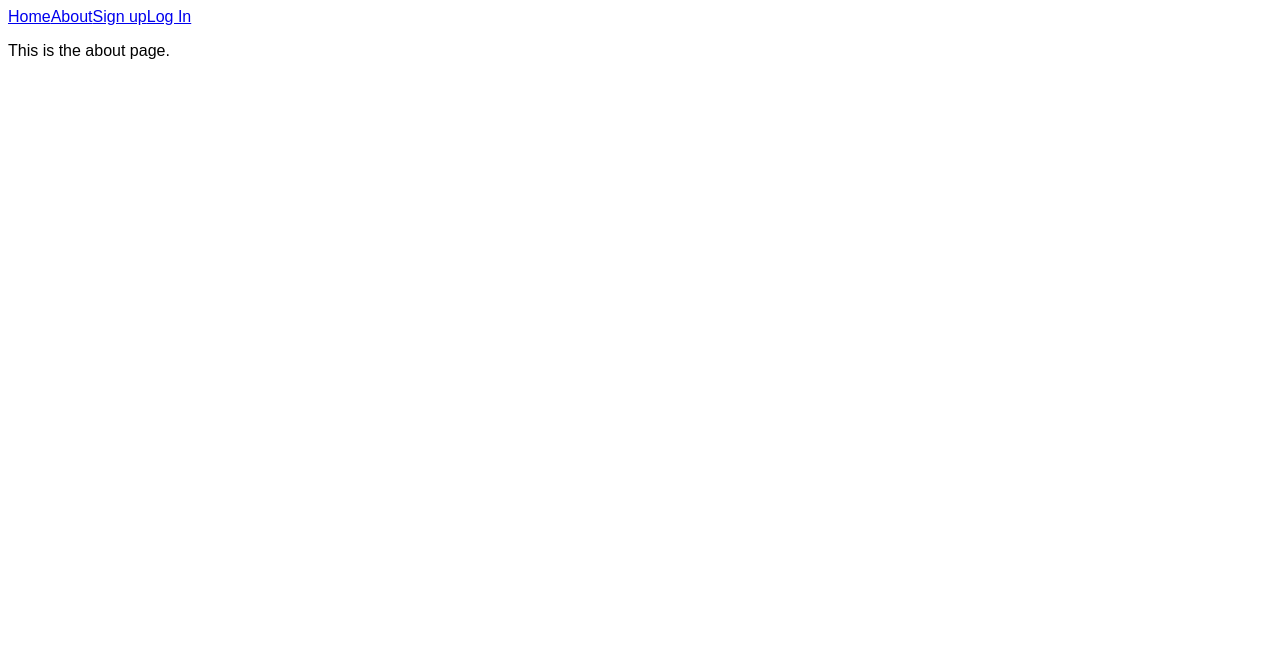
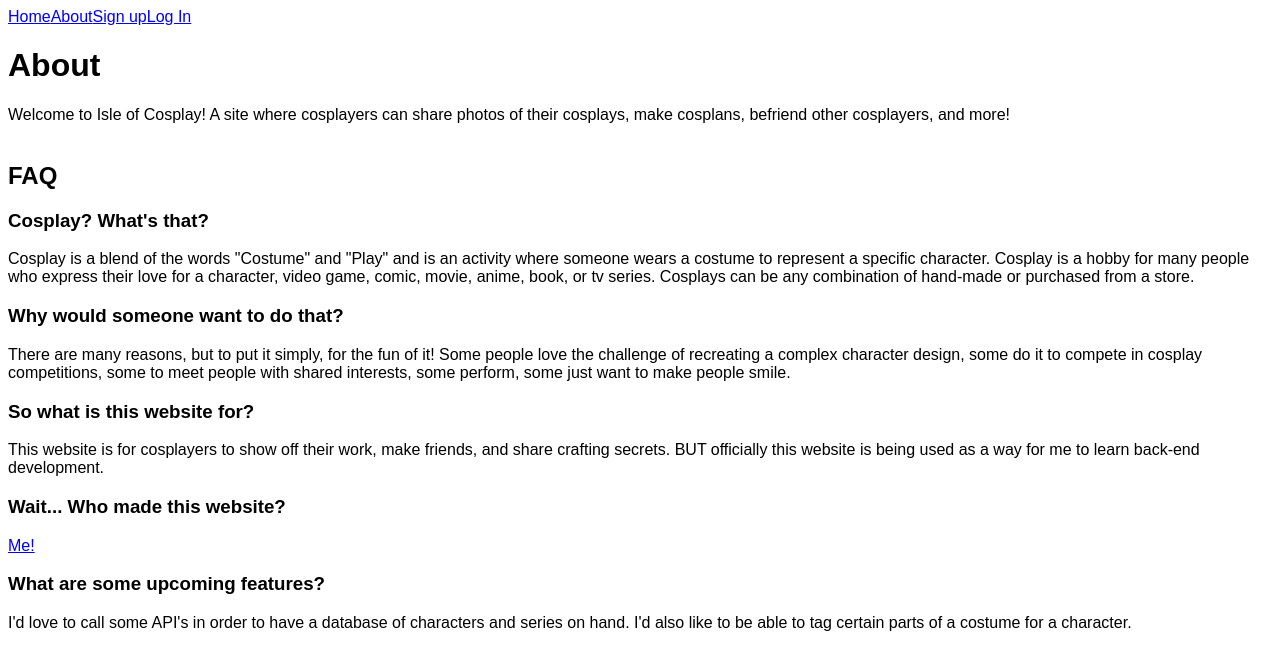
Before and after one commit to nlovas/backend-practise, a Next.js app in the folder frontend/: page /about in a window 1280 px wide. Shown: the top 670 px of the page. Built offline with nearby package versions, Linux system fonts and the light colour scheme.

Commit message:
added basic login page and some basic content for some other pages

```diff
--- a/frontend/pages/about.js
+++ b/frontend/pages/about.js
@@ -1,5 +1,6 @@
 import Header from "../components/Header";
 import * as React from "react";
+import Link from "next/link";
 
 class About extends React.Component {
   //constructor(){}
@@ -7,7 +8,49 @@ class About extends React.Component {
     return (
       <div>
         <Header />
-        <p>This is the about page.</p>
+        <h1>About</h1>
+        <div>
+          Welcome to Isle of Cosplay! A site where cosplayers can share photos
+          of their cosplays, make cosplans, befriend other cosplayers, and more!
+        </div>
+        <br />
+        <h2>FAQ</h2>
+        <h3>Cosplay? What's that?</h3>
+        <div>
+          Cosplay is a blend of the words "Costume" and "Play" and is an
+          activity where someone wears a costume to represent a specific
+          character. Cosplay is a hobby for many people who express their love
+          for a character, video game, comic, movie, anime, book, or tv series.
+          Cosplays can be any combination of hand-made or purchased from a
+          store.
+        </div>
+        <h3>Why would someone want to do that?</h3>
+        <div>
+          There are many reasons, but to put it simply, for the fun of it! Some
+          people love the challenge of recreating a complex character design,
+          some do it to compete in cosplay competitions, some to meet people
+          with shared interests, some perform, some just want to make people
+          smile.
+        </div>
+        <h3>So what is this website for?</h3>
+        <div>
+          This website is for cosplayers to show off their work, make friends,
+          and share crafting secrets. BUT officially this website is being used
+          as a way for me to learn back-end development.
+        </div>
+        <h3>Wait... Who made this website?</h3>
+        <div>
+          {" "}
+          <Link href="//github.com/nlovas">
+            <a>Me!</a>
+          </Link>{" "}
+        </div>
+        <h3>What are some upcoming features?</h3>
+        <div>
+          I'd love to call some API's in order to have a database of characters
+          and series on hand. I'd also like to be able to tag certain parts of a
+          costume for a character.
+        </div>
       </div>
     );
   }
```
Also changed, not shown: frontend/pages/index.js (+15 -1 lines), frontend/pages/login.js (+76 -2 lines), frontend/pages/signup.js (+6 -1 lines).
